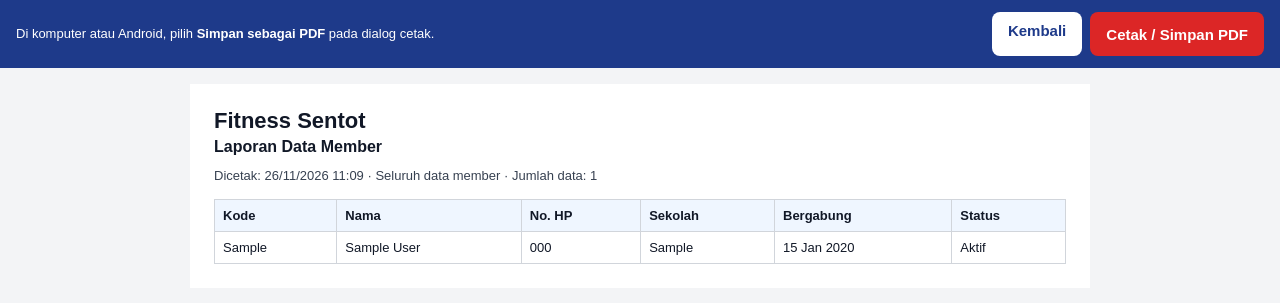
After one commit to nurjihaddede/KP-fitness-sentot, a PHP site: page /admin/cetak_laporan.php in a window 1280 px wide. The commit adds this page. Shown: the top 303 px of the page. Run offline with PHP 8.4, Linux system fonts and the light colour scheme; the visitor is signed in with stand-in values (Sample User, id 1); tables that the repository leaves empty or names only in its code hold one stand-in row (values such as "Sample post").

Commit message:
Add files via upload

```diff
--- /dev/null
+++ b/admin/cetak_laporan.php
@@ -0,0 +1,273 @@
+<?php
+use Dompdf\Dompdf;
+use Dompdf\Options;
+
+require_once '../includes/auth.php';
+require_once '../config/database.php';
+
+if (!isAdmin()) {
+    redirect('../login.php');
+}
+
+$unduh_pdf = ($_GET['format'] ?? '') === 'pdf';
+if ($unduh_pdf) {
+    $autoload = __DIR__ . '/../vendor/autoload.php';
+    if (!is_file($autoload)) {
+        http_response_code(503);
+        header('Content-Type: text/plain; charset=UTF-8');
+        exit('Unduhan PDF belum tersedia. Jalankan composer install di folder aplikasi.');
+    }
+    require_once $autoload;
+}
+
+$database = new Database();
+$conn = $database->getConnection();
+
+$bulan = $_GET['bulan'] ?? '';
+$filter_bulan = is_string($bulan) && preg_match('/^\d{4}-(0[1-9]|1[0-2])$/D', $bulan) ? $bulan : date('Y-m');
+$filter_tahun = isset($_GET['tahun']) ? (int) $_GET['tahun'] : (int) date('Y');
+$filter_laporan = isset($_GET['jenis_laporan']) ? $_GET['jenis_laporan'] : 'member';
+if (!in_array($filter_laporan, ['member', 'pembayaran', 'kehadiran'], true)) {
+    $filter_laporan = 'member';
+}
+
+$nama_bulan = [
+    1 => 'Januari', 2 => 'Februari', 3 => 'Maret', 4 => 'April',
+    5 => 'Mei', 6 => 'Juni', 7 => 'Juli', 8 => 'Agustus',
+    9 => 'September', 10 => 'Oktober', 11 => 'November', 12 => 'Desember'
+];
+$bulan_angka = (int) substr($filter_bulan, 5, 2);
+$tahun_bulan = substr($filter_bulan, 0, 4);
+$label_periode = ($nama_bulan[$bulan_angka] ?? $filter_bulan) . ' ' . $tahun_bulan;
+
+$judul = 'Laporan Data Member';
+if ($filter_laporan === 'pembayaran') {
+    $judul = 'Laporan Pembayaran ' . $label_periode;
+} elseif ($filter_laporan === 'kehadiran') {
+    $judul = 'Laporan Kehadiran ' . $label_periode;
+}
+
+$rows = [];
+if ($filter_laporan === 'member') {
+    $stmt = $conn->prepare("SELECT * FROM member ORDER BY nama");
+    $stmt->execute();
+    $rows = $stmt->fetchAll(PDO::FETCH_ASSOC);
+} elseif ($filter_laporan === 'pembayaran') {
+    $stmt = $conn->prepare("SELECT p.*, m.kode_member, m.nama as nama_member
+        FROM pembayaran p
+        JOIN member m ON p.member_id = m.id
+        WHERE DATE_FORMAT(p.tanggal_bayar, '%Y-%m') = ?
+        ORDER BY p.tanggal_bayar DESC");
+    $stmt->execute([$filter_bulan]);
+    $rows = $stmt->fetchAll(PDO::FETCH_ASSOC);
+} else {
+    $stmt = $conn->prepare("SELECT k.*, m.kode_member, m.nama as nama_member
+        FROM kehadiran k
+        JOIN member m ON k.member_id = m.id
+        WHERE DATE_FORMAT(k.tanggal, '%Y-%m') = ?
+        ORDER BY k.tanggal DESC, k.waktu DESC");
+    $stmt->execute([$filter_bulan]);
+    $rows = $stmt->fetchAll(PDO::FETCH_ASSOC);
+}
+
+$total_nominal = 0;
+if ($filter_laporan === 'pembayaran') {
+    foreach ($rows as $row) {
+        $total_nominal += (float) $row['nominal'];
+    }
+}
+
+// Gunakan tabel yang sama untuk pratinjau cetak dan berkas PDF.
+if ($unduh_pdf) {
+    ob_start();
+}
+?>
+<!DOCTYPE html>
+<html lang="id">
+<head>
+    <meta charset="UTF-8">
+    <meta name="viewport" content="width=device-width, initial-scale=1.0">
+    <title><?php echo htmlspecialchars($judul); ?> - Fitness Sentot</title>
+    <style>
+        * { box-sizing: border-box; }
+        body {
+            margin: 0;
+            font-family: Arial, Helvetica, sans-serif;
+            color: #111827;
+            background: #f3f4f6;
+        }
+        .toolbar {
+            position: sticky;
+            top: 0;
+            display: flex;
+            flex-wrap: wrap;
+            gap: 8px;
+            align-items: center;
+            justify-content: space-between;
+            padding: 12px 16px;
+            background: #1e3a8a;
+            color: #fff;
+        }
+        .toolbar p { margin: 0; font-size: 13px; line-height: 1.4; }
+        .toolbar button, .toolbar a {
+            min-height: 44px;
+            border: 0;
+            border-radius: 8px;
+            padding: 10px 16px;
+            font-size: 15px;
+            font-weight: 700;
+            text-decoration: none;
+            cursor: pointer;
+        }
+        .btn-print { background: #dc2626; color: #fff; }
+        .btn-back { background: #fff; color: #1e3a8a; }
+        .sheet {
+            max-width: 900px;
+            margin: 16px auto;
+            background: #fff;
+            padding: 24px;
+        }
+        h1 { margin: 0; font-size: 22px; }
+        h2 { margin: 4px 0 0; font-size: 16px; font-weight: 600; }
+        .meta { margin: 12px 0 16px; font-size: 13px; color: #374151; }
+        table { width: 100%; border-collapse: collapse; font-size: 13px; }
+        th, td { border: 1px solid #d1d5db; padding: 8px; text-align: left; vertical-align: top; }
+        th { background: #eff6ff; }
+        .total { margin-top: 12px; font-weight: 700; }
+        .empty { padding: 16px; background: #f9fafb; border: 1px solid #e5e7eb; }
+        @media print {
+            body { background: #fff; }
+            .toolbar { display: none !important; }
+            .sheet { margin: 0; max-width: none; padding: 0; }
+            a { color: inherit; text-decoration: none; }
+        }
+        @page { margin: 14mm; }
+        <?php if ($unduh_pdf): ?>
+        body { background: #fff; font-family: 'DejaVu Sans', sans-serif; }
+        .sheet { display: block; max-width: none; margin: 0; padding: 0; }
+        table { table-layout: fixed; font-size: 10pt; }
+        thead { display: table-header-group; }
+        th, td { padding: 5pt; overflow-wrap: break-word; word-wrap: break-word; }
+        <?php endif; ?>
+    </style>
+</head>
+<body>
+    <?php if (!$unduh_pdf): ?>
+    <div class="toolbar">
+        <p>Di komputer atau Android, pilih <strong>Simpan sebagai PDF</strong> pada dialog cetak.</p>
+        <div style="display:flex; gap:8px;">
+            <a class="btn-back" href="laporan.php?jenis_laporan=<?php echo urlencode($filter_laporan); ?>&bulan=<?php echo urlencode($filter_bulan); ?>&tahun=<?php echo urlencode((string) $filter_tahun); ?>">Kembali</a>
+            <button type="button" class="btn-print" onclick="window.print()">Cetak / Simpan PDF</button>
+        </div>
+    </div>
+    <?php endif; ?>
+    <main class="sheet">
+        <h1>Fitness Sentot</h1>
+        <h2><?php echo htmlspecialchars($judul); ?></h2>
+        <p class="meta">
+            Dicetak: <?php echo date('d/m/Y H:i'); ?>
+            <?php if ($filter_laporan === 'member'): ?>
+                · Seluruh data member
+            <?php else: ?>
+                · Periode: <?php echo htmlspecialchars($label_periode); ?>
+            <?php endif; ?>
+            · Jumlah data: <?php echo count($rows); ?>
+        </p>
+
+        <?php if (count($rows) === 0): ?>
+            <p class="empty">Tidak ada data untuk filter ini.</p>
+        <?php elseif ($filter_laporan === 'member'): ?>
+            <table>
+                <thead>
+                    <tr>
+                        <th>Kode</th>
+                        <th>Nama</th>
+                        <th>No. HP</th>
+                        <th>Sekolah</th>
+                        <th>Bergabung</th>
+                        <th>Status</th>
+                    </tr>
+                </thead>
+                <tbody>
+                    <?php foreach ($rows as $item): ?>
+                    <tr>
+                        <td><?php echo htmlspecialchars($item['kode_member']); ?></td>
+                        <td><?php echo htmlspecialchars($item['nama']); ?></td>
+                        <td><?php echo htmlspecialchars($item['no_hp'] ?? ''); ?></td>
+                        <td><?php echo htmlspecialchars($item['sekolah'] ?? ''); ?></td>
+                        <td><?php echo htmlspecialchars(formatDate($item['tanggal_bergabung'])); ?></td>
+                        <td><?php echo htmlspecialchars($item['status_aktif']); ?></td>
+                    </tr>
+                    <?php endforeach; ?>
+                </tbody>
+            </table>
+        <?php elseif ($filter_laporan === 'pembayaran'): ?>
+            <table>
+                <thead>
+                    <tr>
+                        <th>Tanggal</th>
+                        <th>Member</th>
+                        <th>Kode</th>
+                        <th>Bulan Dibayar</th>
+                        <th>Nominal</th>
+                    </tr>
+                </thead>
+                <tbody>
+                    <?php foreach ($rows as $item): ?>
+                    <tr>
+                        <td><?php echo htmlspecialchars(formatDate($item['tanggal_bayar'])); ?></td>
+                        <td><?php echo htmlspecialchars($item['nama_member']); ?></td>
+                        <td><?php echo htmlspecialchars($item['kode_member']); ?></td>
+                        <td><?php echo htmlspecialchars($item['bulan_dibayar']); ?></td>
+                        <td><?php echo htmlspecialchars(formatRupiah($item['nominal'])); ?></td>
+                    </tr>
+                    <?php endforeach; ?>
+                </tbody>
+            </table>
+            <p class="total">Total: <?php echo htmlspecialchars(formatRupiah($total_nominal)); ?></p>
+        <?php else: ?>
+            <table>
+                <thead>
+                    <tr>
+                        <th>Tanggal</th>
+                        <th>Waktu</th>
+                        <th>Member</th>
+                        <th>Kode Member</th>
+                    </tr>
+                </thead>
+                <tbody>
+                    <?php foreach ($rows as $item): ?>
+                    <tr>
+                        <td><?php echo htmlspecialchars(formatDate($item['tanggal'])); ?></td>
+                        <td><?php echo htmlspecialchars(date('H:i', strtotime($item['waktu']))); ?></td>
+                        <td><?php echo htmlspecialchars($item['nama_member']); ?></td>
+                        <td><?php echo htmlspecialchars($item['kode_member']); ?></td>
+                    </tr>
+                    <?php endforeach; ?>
+                </tbody>
+            </table>
+        <?php endif; ?>
+    </main>
+</body>
+</html>
+<?php
+if ($unduh_pdf) {
+    $html = ob_get_clean();
+    $opsi = new Options();
+    $opsi->setDefaultFont('DejaVu Sans');
+    $opsi->setDefaultMediaType('print');
+    $opsi->setIsRemoteEnabled(false);
+    $opsi->setIsJavascriptEnabled(false);
+    $pdf = new Dompdf($opsi);
+    $pdf->setPaper('A4', $filter_laporan === 'member' ? 'landscape' : 'portrait');
+    $pdf->loadHtml($html, 'UTF-8');
+    $pdf->render();
+    $isi_pdf = $pdf->output();
+
+    $periode_file = $filter_laporan === 'member' ? '' : '-' . $filter_bulan;
+    $nama_file = 'fitness-sentot-' . $filter_laporan . $periode_file . '.pdf';
+    header('Content-Type: application/pdf');
+    header('Content-Disposition: attachment; filename="' . $nama_file . '"');
+    header('Cache-Control: private, no-store');
+    echo $isi_pdf;
+}
--- a/admin/kehadiran.php
+++ b/admin/kehadiran.php
@@ -24,8 +24,7 @@ if ($_POST && isset($_POST['catat_kehadiran'])) {
         $stmt = $conn->prepare($query);
         $stmt->execute([$member_id, $tanggal, $waktu]);
 
-        header("Location: kehadiran.php?success=Kehadiran berhasil dicatat");
-        exit();
+        redirect("kehadiran.php?success=" . urlencode("Kehadiran berhasil dicatat"));
     } else {
         $error = "Member sudah hadir pada tanggal tersebut";
     }
--- a/admin/pembayaran.php
+++ b/admin/pembayaran.php
@@ -27,8 +27,7 @@ if ($_POST && isset($_POST['tambah_pembayaran'])) {
     $stmt_update = $conn->prepare($query_update);
     $stmt_update->execute([$member_id]);
 
-    header("Location: pembayaran.php?success=Pembayaran berhasil dicatat");
-    exit();
+    redirect("pembayaran.php?success=" . urlencode("Pembayaran berhasil dicatat"));
 }
 
 // Handle success message dari GET
```
Also changed, not shown: admin/laporan.php (+12 -3 lines), admin/member.php (+3 -6 lines), admin/dashboard.php (line endings or trailing spaces).
